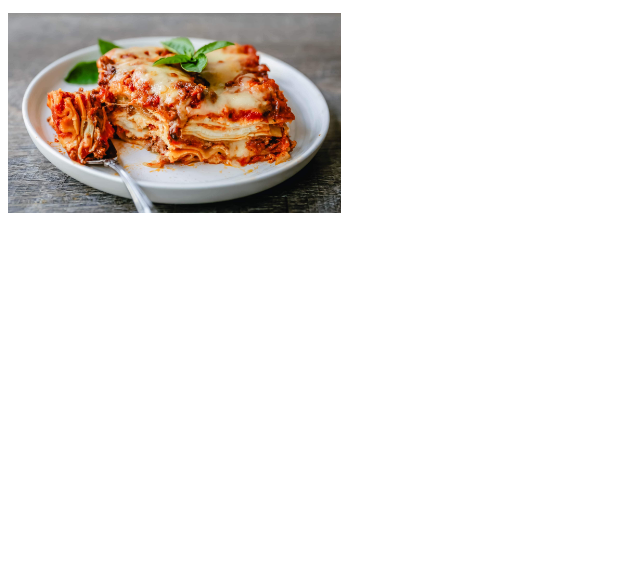
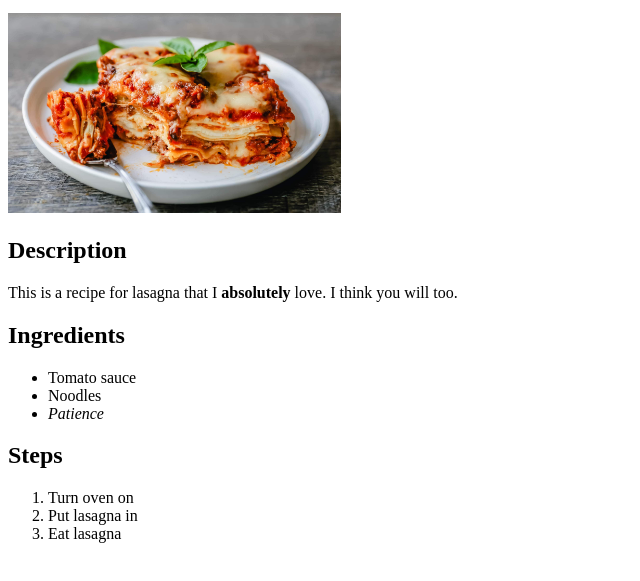
Before and after one commit to alexgspeed/odin-recipes, a plain HTML site: page lasagna.html in a window 1280 px wide. Shown: the part 101-682 px from the top of the page, without its empty margins (0-640 px from the left). Drawn offline with Linux system fonts and the light colour scheme.

Commit message:
add description recipe steps to lasagna page

```diff
--- a/lasagna.html
+++ b/lasagna.html
@@ -8,5 +8,19 @@
         <h1>Lasagna</h1>
         <a href="./index.html"><p>Back</p></a>
         <img src="./images/lasagna.jpg" alt="image of lasagna" height="200" width="auto">
+        <h2>Description</h2>
+        <p>This is a recipe for lasagna that I <strong>absolutely</strong> love. I think you will too.</p>
+        <h2>Ingredients</h2>
+        <ul>
+            <li>Tomato sauce</li>
+            <li>Noodles</li>
+            <li><em>Patience</em></li>
+        </ul>
+        <h2>Steps</h2>
+        <ol>
+            <li>Turn oven on</li>
+            <li>Put lasagna in</li>
+            <li>Eat lasagna</li>
+        </ol>
     </body>
 </html>
```
